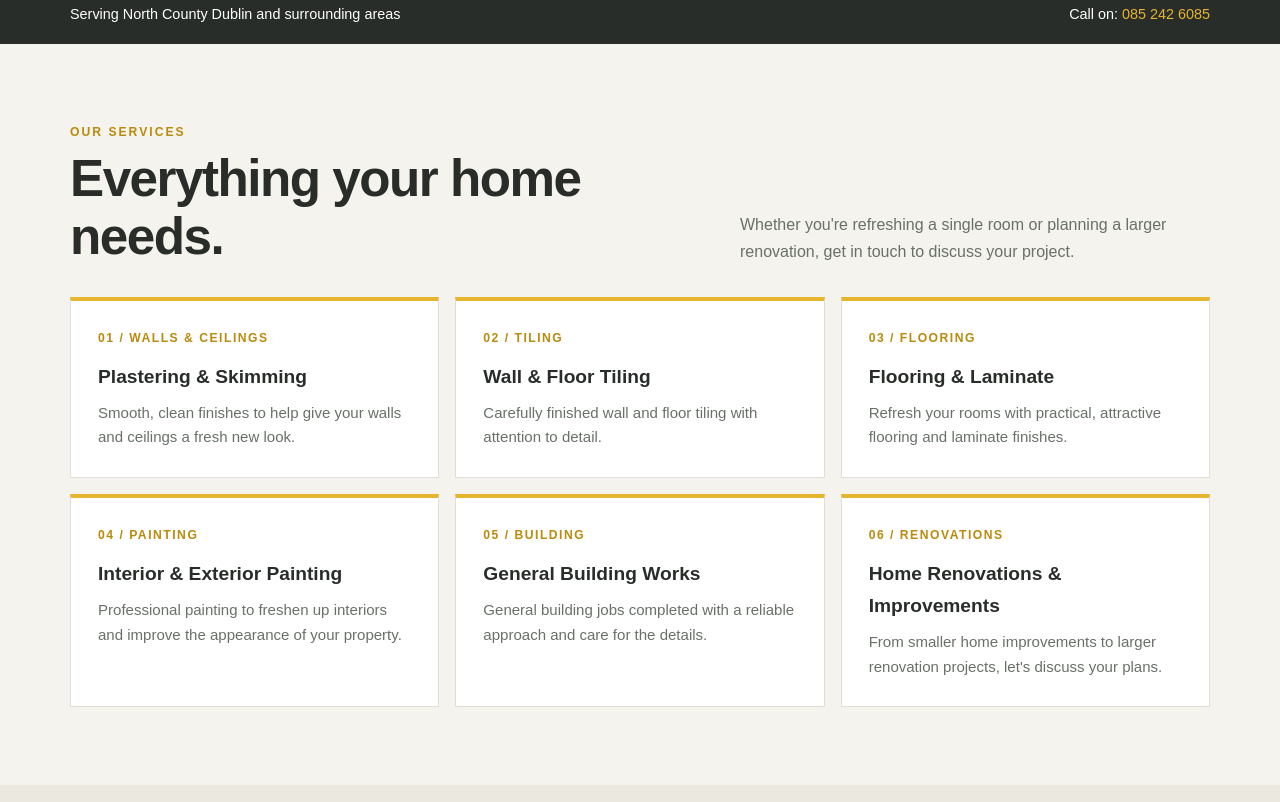
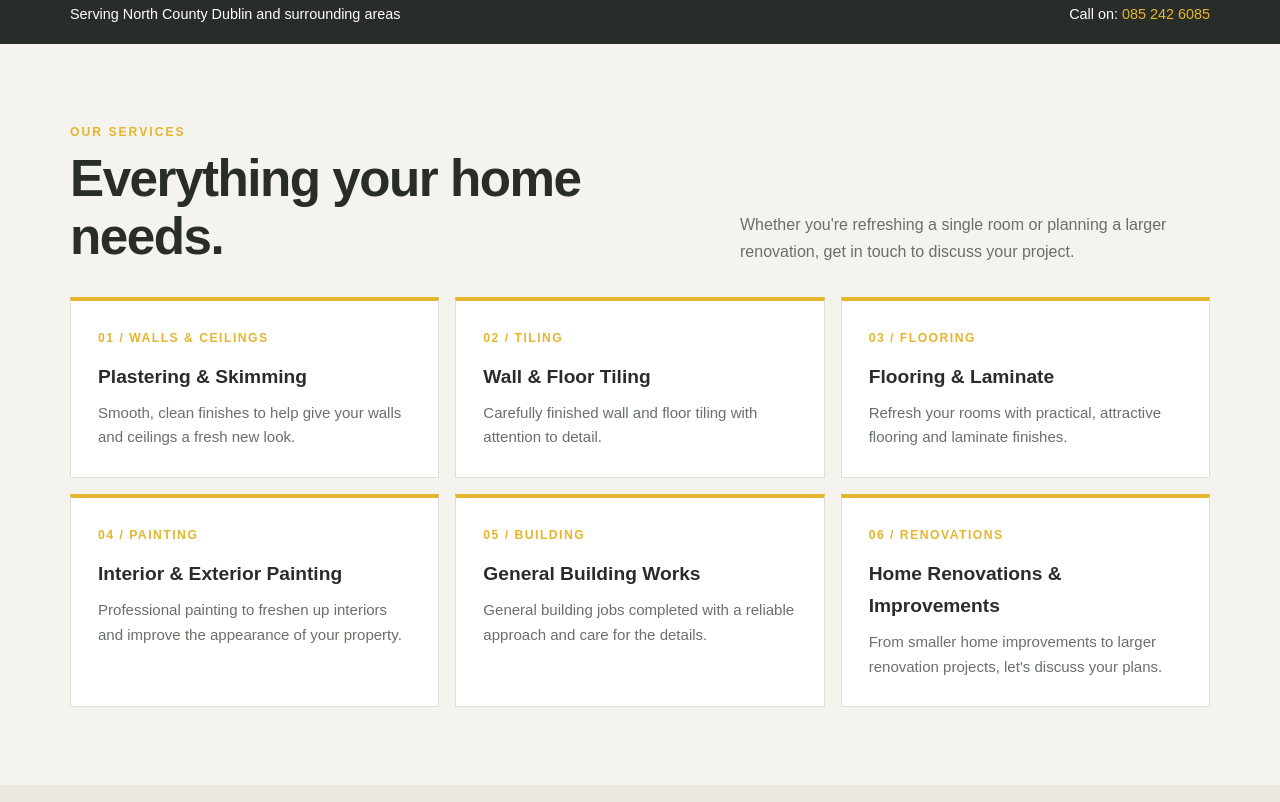
Before and after one commit to kbhvtest/kbhrtest1.github.io, a plain HTML site: page index.html in a window 1280 px wide. Shown: the part 738-1540 px from the top of the page. Drawn offline with Linux system fonts and the light colour scheme.

Commit message:
Update index.html

```diff
--- a/index.html
+++ b/index.html
@@ -78,7 +78,7 @@
       font-weight: 700;
     }
 
-    nav a:hover { color: var(--gold-dark); }
+    nav a:hover { color: var(--gold); }
 
     .button {
       display: inline-block;
@@ -120,7 +120,7 @@
       letter-spacing: 2px;
       font-size: .76rem;
       font-weight: 550;
-      color: var(--gold-dark);
+      color: var(--gold);
     }
 
     h1 {
@@ -222,7 +222,7 @@
     .service-number {
       font-size: .76rem;
       font-weight: 900;
-      color: var(--gold-dark);
+      color: var(--gold);
       letter-spacing: 1.5px;
     }
 
```
